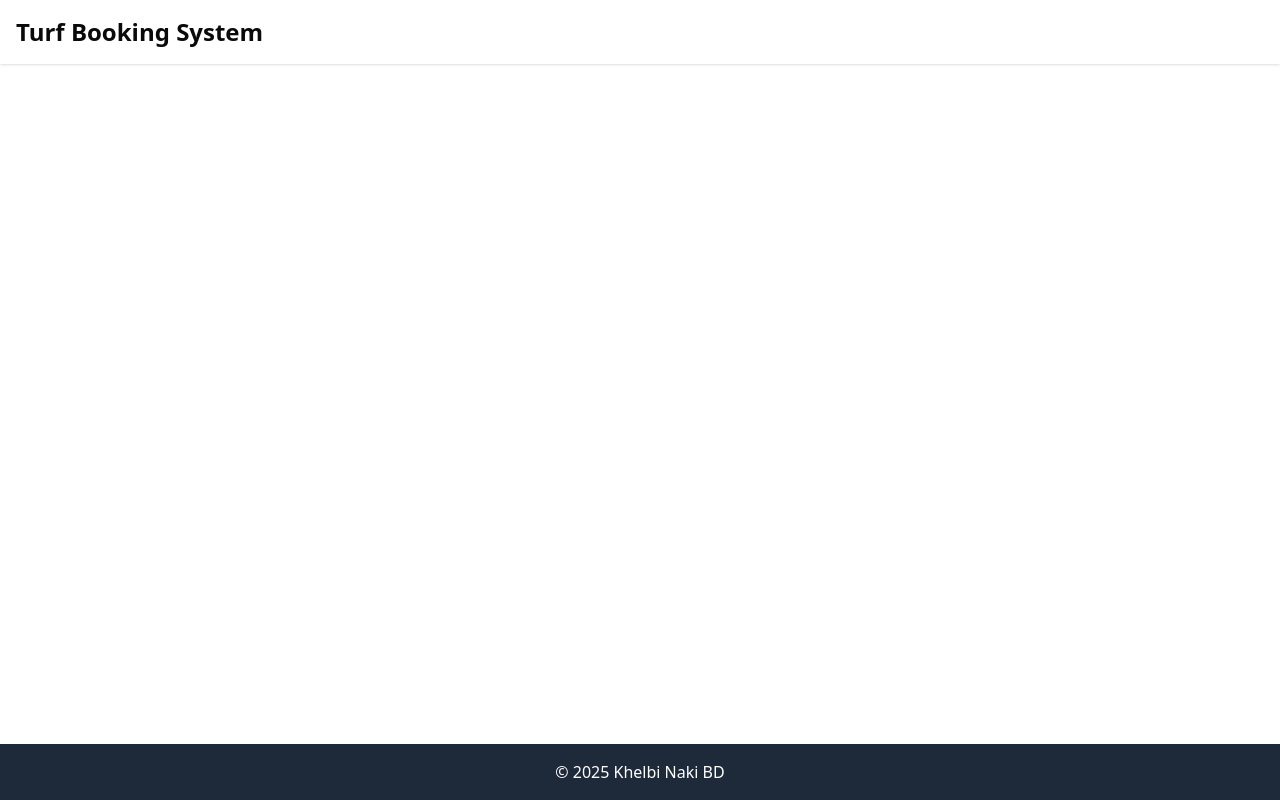
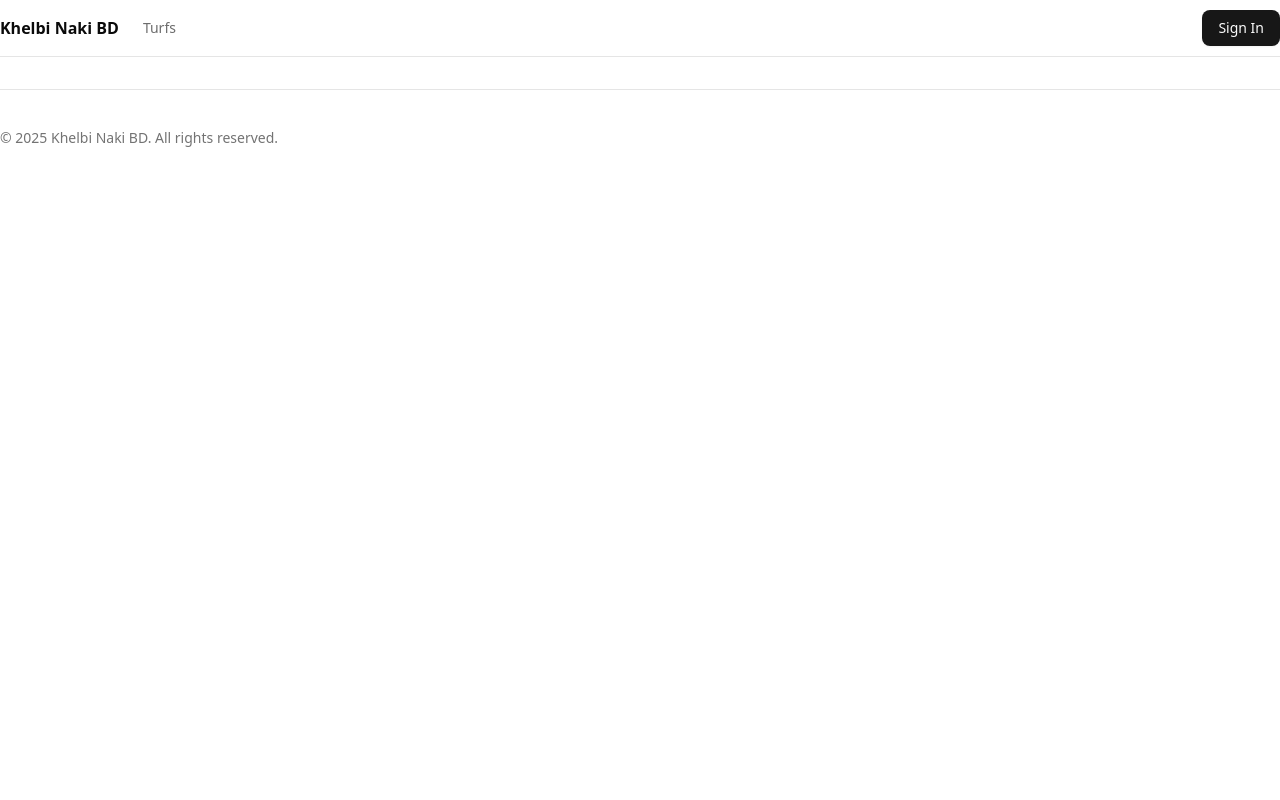
Before and after one commit to faisaldot/turf-booking-system-frontend, a React (Vite) app: page / in a window 1280 px wide. Built offline with nearby package versions, Linux system fonts and the light colour scheme.

Commit message:
Create header and footer components

```diff
--- /dev/null
+++ b/src/components/layout/Footer.tsx
@@ -0,0 +1,11 @@
+export function Footer() {
+	return (
+		<footer className="py-6 md:py-0 border-t">
+			<div className="container flex flex-col items-center justify-between gap-4 md:h-24 md:flex-row">
+				<p className="text-center text-sm leading-loose text-muted-foreground">
+					© 2025 Khelbi Naki BD. All rights reserved.
+				</p>
+			</div>
+		</footer>
+	);
+}
--- /dev/null
+++ b/src/components/layout/Header.tsx
@@ -0,0 +1,28 @@
+import { Link } from "react-router";
+import { buttonVariants } from "@/components/ui/button";
+
+export default function Header() {
+	return (
+		<header className="sticky top-0 z-50 w-full border-b bg-background/95 backdrop-blur supports-[backdrop-filter]:bg-background/60">
+			<div className="container flex h-14 items-center">
+				<Link to="/" className="mr-6 flex items-center space-x-2">
+					<span className="font-bold">Khelbi Naki BD</span>
+				</Link>
+				<nav className="flex items-center space-x-6 text-sm font-medium">
+					<Link
+						to="/turfs"
+						className="transition-colors hover:text-foreground/80 text-foreground/60"
+					>
+						Turfs
+					</Link>
+				</nav>
+				<div className="flex-1" />
+				<div className="flex items-center space-x-4">
+					<Link to="/auth" className={buttonVariants({ variant: "default" })}>
+						Sign In
+					</Link>
+				</div>
+			</div>
+		</header>
+	);
+}
--- a/src/components/layout/MainLayout.tsx
+++ b/src/components/layout/MainLayout.tsx
@@ -1,21 +1,17 @@
 import { Outlet } from "react-router";
+import { Footer } from "./Footer";
+import Header from "./Header";
 
 export default function MainLayout() {
 	return (
-		<div className="flex min-h-screen flex-col">
-			<header className="bg-white shadow">
-				<nav className="container mx-auto p-4">
-					<h1 className="text-2xl font-bold">Turf Booking System</h1>
-				</nav>
-			</header>
+		<>
+			<Header />
 
 			<main className="flex-grow container mx-auto p-4">
 				<Outlet />
 			</main>
 
-			<footer className="bg-gray-800 text-white p-4 text-center">
-				<p>© 2025 Khelbi Naki BD</p>
-			</footer>
-		</div>
+			<Footer />
+		</>
 	);
 }
```
